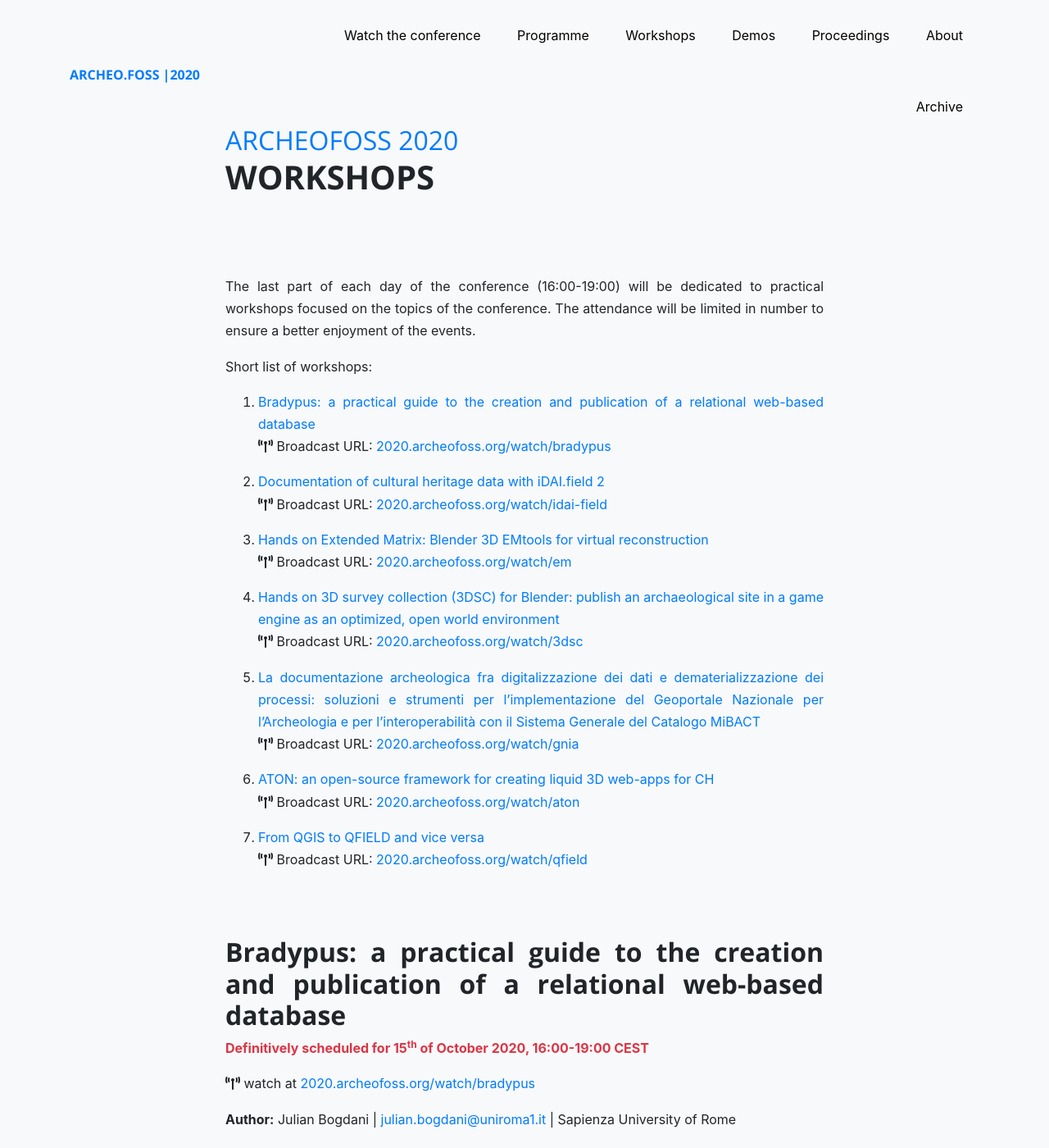
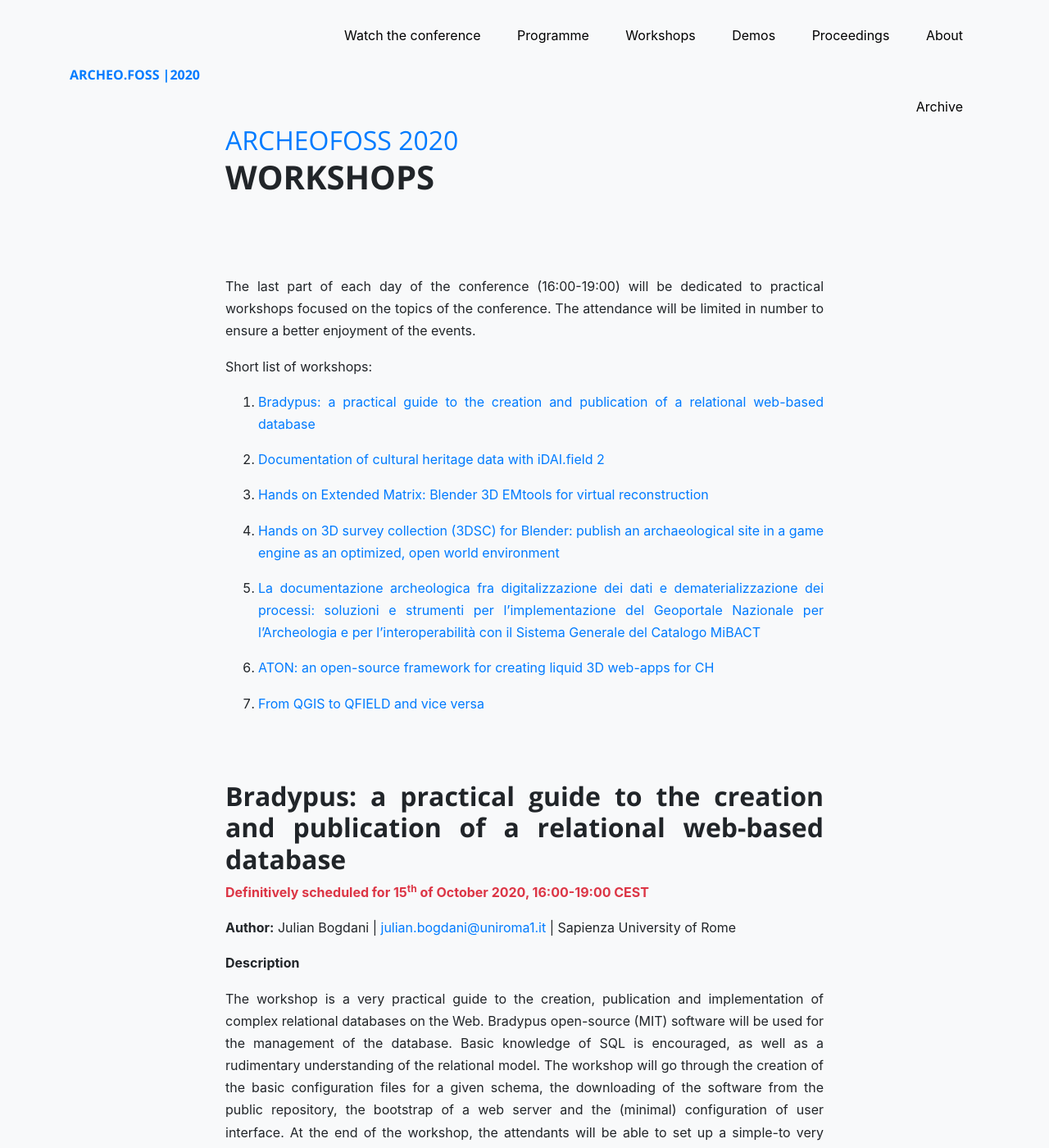
Before and after one commit to archeofoss/archeofoss2020, a Jekyll site: the page built from workshops.md, in a window 1280 px wide and 1400 px high. Shown: the whole window at 82% size. Built offline with Jekyll 4.4.1, drawn with Linux system fonts in a browser that asks for light colours; nearby versions of some CDN libraries; some of the changed text lies outside the part shown.

Commit message:
Removed ws links

```diff
--- a/workshops.md
+++ b/workshops.md
@@ -13,32 +13,23 @@
 Short list of workshops:
 
 1. [Bradypus: a practical guide to the creation and publication of a relational web-based database](#bradypus-a-practical-guide-to-the-creation-and-publication-of-a-relational-web-based-database)
-<i class="fas fa-broadcast-tower"></i> Broadcast URL: [2020.archeofoss.org/watch/bradypus](/watch/bradypus)
 
 2. [Documentation of cultural heritage data with iDAI.field 2](#documentation-of-cultural-heritage-data-with-idaifield-2)
-<i class="fas fa-broadcast-tower"></i> Broadcast URL: [2020.archeofoss.org/watch/idai-field](/watch/idai-field)
 
 3. [Hands on Extended Matrix: Blender 3D EMtools for virtual reconstruction](#hands-on-extended-matrix-blender-3d-emtools-for-virtual-reconstruction)
-<i class="fas fa-broadcast-tower"></i> Broadcast URL: [2020.archeofoss.org/watch/em](/watch/em)
 
 4. [Hands on 3D survey collection (3DSC) for Blender: publish an archaeological site in a game engine as an optimized, open world environment](#hands-on-3d-survey-collection-3dsc-for-blender-publish-an-archaeological-site-in-a-game-engine-as-an-optimized-open-world-environment)
-<i class="fas fa-broadcast-tower"></i> Broadcast URL: [2020.archeofoss.org/watch/3dsc](/watch/3dsc)
 
 5. [La documentazione archeologica fra digitalizzazione dei dati e dematerializzazione dei processi: soluzioni e strumenti per l’implementazione del Geoportale Nazionale per l’Archeologia e per l’interoperabilità con il Sistema Generale del Catalogo MiBACT](#la-documentazione-archeologica-fra-digitalizzazione-dei-dati-e-dematerializzazione-dei-processi-soluzioni-e-strumenti-per-limplementazione-del-geoportale-nazionale-per-larcheologia-e-per-linteroperabilità-con-il-sistema-generale-del-catalogo-mibact)
-<i class="fas fa-broadcast-tower"></i> Broadcast URL: [2020.archeofoss.org/watch/gnia](/watch/gnia)
 
 6. [ATON: an open-source framework for creating liquid 3D web-apps for CH](#aton-an-open-source-framework-for-creating-liquid-3d-web-apps-for-ch)
-<i class="fas fa-broadcast-tower"></i> Broadcast URL: [2020.archeofoss.org/watch/aton](/watch/aton)
 
 7. [From QGIS to QFIELD and vice versa](#from-qgis-to-qfield-and-vice-versa)
-<i class="fas fa-broadcast-tower"></i> Broadcast URL: [2020.archeofoss.org/watch/qfield](/watch/qfield)
 
 ## Bradypus: a practical guide to the creation and publication of a relational web-based database
 
 {: .text-danger}
 **Definitively scheduled for 15<sup>th</sup> of October 2020, 16:00-19:00 CEST**
-
-<i class="fas fa-broadcast-tower"></i> watch at [2020.archeofoss.org/watch/bradypus](/watch/bradypus)
 
 **Author:** Julian Bogdani \| [julian.bogdani@uniroma1.it](mailto:julian.bogdani@uniroma1.it) \| Sapienza University of Rome
 
@@ -61,8 +52,6 @@
 
 {: .text-danger}
 **Definitively scheduled for 16<sup>th</sup> of October 2020, 16:00-19:00 CEST**
-
-<i class="fas fa-broadcast-tower"></i> watch at [2020.archeofoss.org/watch/idai-field](/watch/idai-field)
 
 **Authors:**
 - Juliane Watson \| [juliane.Watson@dainst.de](mailto:juliane.Watson@dainst.de) \| DAINST
@@ -107,8 +96,6 @@
 {: .text-danger}
 **Definitively scheduled for 15<sup>th</sup> of October 2020, 16:00-19:00 CEST**
 
-<i class="fas fa-broadcast-tower"></i> watch at [2020.archeofoss.org/watch/em](/watch/em)
-
 **Author:** Emanuel Demetrescu \| CNR ISPC
 
 **Description**
@@ -133,8 +120,6 @@
 {: .text-danger}
 **Definitively scheduled for 16<sup>th</sup> of October 2020, 16:00-19:00 CEST**
 
-<i class="fas fa-broadcast-tower"></i> watch at [2020.archeofoss.org/watch/3dsc](/watch/3dsc)
-
 **Author:** Emanuel Demetrescu \| CNR ISPC
 
 **Description**
@@ -153,8 +138,6 @@
 
 {: .text-danger}
 **Definitively scheduled for 17<sup>th</sup> of October 2020, 16:00-19:00 CEST**
-
-<i class="fas fa-broadcast-tower"></i> watch at [2020.archeofoss.org/watch/gnia](/watch/gnia)
 
 **Authors:**
 - Valeria Acconcia \| [valeria.acconcia@beniculturali.it](mailto:valeria.acconcia@beniculturali.it) \| MiBACT
@@ -197,8 +180,6 @@
 {: .text-danger}
 **Definitively scheduled for 17<sup>th</sup> of October 2020, 16:00-19:00 CEST**
 
-<i class="fas fa-broadcast-tower"></i> watch at [2020.archeofoss.org/watch/aton](/watch/aton)
-
 **Author:** Bruno Fanini \| CNR ISPC
 
 **Description**
@@ -225,8 +206,6 @@
 {: .text-danger}
 **Definitively scheduled for 17<sup>th</sup> of October 2020, 16:00-19:00 CEST**
 
-<i class="fas fa-broadcast-tower"></i> watch at [2020.archeofoss.org/watch/qfield](/watch/qfield)
-
 **Authors:** Roberto Montagnetti, Giuseppe Guarino
 
 **Description**
```
